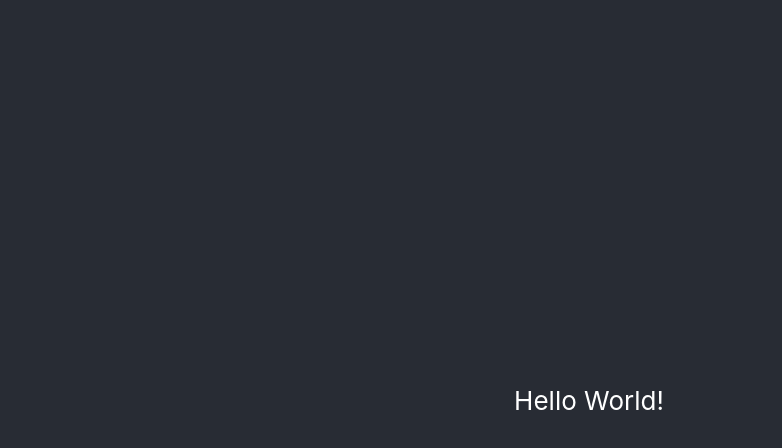
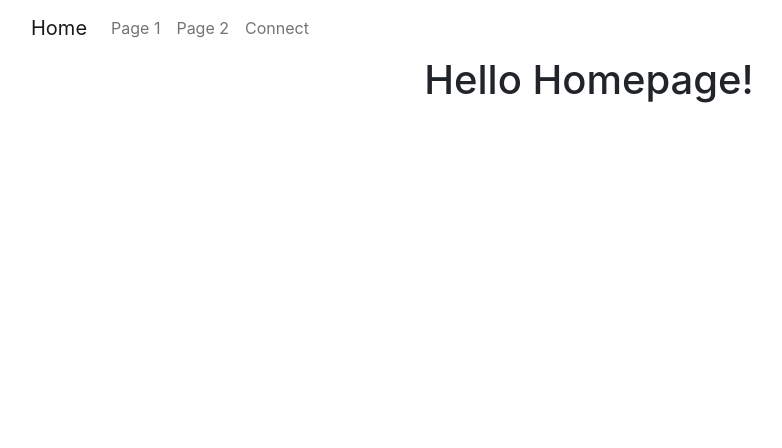
Before and after one commit to jnel-221/portfolioTemplate, a React (Create React App) app in the folder portfoliotemplate/: page / in a window 1280 px wide. Shown: the top 448 px of the page, without its empty margins (51-833 px from the left). Built offline with nearby package versions, Linux system fonts and the light colour scheme.

Commit message:
routes built and added to navbar, nav links successfully routing to all pages

```diff
--- a/portfoliotemplate/src/App.js
+++ b/portfoliotemplate/src/App.js
@@ -1,11 +1,30 @@
+import { HashRouter as Router, Route, Switch } from "react-router-dom";
+import Home from "./pages/Home";
+import Page1 from "./pages/Page1";
+import Page2 from "./pages/Page2";
+import Connect from "./pages/Connect";
 
-import './App.css';
+import "./App.css";
 
 function App() {
   return (
     <div className="App">
-      <header className="App-header">Hello World!
-      </header>
+      <Router basename={process.env.PUBLIC_URL}>
+        <Switch>
+          <Route exact path={["/"]}>
+            <Home />
+          </Route>
+          <Route exact path={["/page1"]}>
+            <Page1 />
+          </Route>
+          <Route exact path={["/page2"]}>
+            <Page2 />
+          </Route>
+          <Route exact path={["/connect"]}>
+            <Connect />
+          </Route>
+        </Switch>
+      </Router>
     </div>
   );
 }
--- a/portfoliotemplate/src/components/Header.js
+++ b/portfoliotemplate/src/components/Header.js
@@ -6,19 +6,19 @@ const Header = () => {
     return(
         <Navbar collapseOnSelect expand="lg">
         <Container>
-          <Navbar.Brand as={Link} to="#">
+          <Navbar.Brand as={Link} to="/">
             Home
           </Navbar.Brand>
           <Navbar.Toggle aria-controls="responsive-navbar-nav" />
           <Navbar.Collapse id="responsive-navbar-nav">
             <Nav className="me-auto">
-              <Nav.Link as={Link} to="#">
+              <Nav.Link as={Link} to="/page1">
                 Page 1
               </Nav.Link>
-              <Nav.Link as={Link} to="#">
+              <Nav.Link as={Link} to="/page2">
                 Page 2
               </Nav.Link>
-              <Nav.Link as={Link} to="#">
+              <Nav.Link as={Link} to="/connect">
                 Connect
               </Nav.Link>
             </Nav>
--- a/portfoliotemplate/src/pages/Connect.js
+++ b/portfoliotemplate/src/pages/Connect.js
@@ -1,9 +1,13 @@
 import React from "react";
+import Header from "../components/Header";
 
 const Connect = () => {
 
     return(
+        <>
+        <Header/>
         <h1>Hello Connect!</h1>
+        </>
     )
 }
 
--- a/portfoliotemplate/src/pages/Home.js
+++ b/portfoliotemplate/src/pages/Home.js
@@ -1,12 +1,14 @@
 import React from "react";
-
+import Header from "../components/Header"
 
 
 const Home = () =>{
 
     return(
+        <>
+        <Header/>
         <h1>Hello Homepage!</h1>
-
+        </>
     )
 }
 
--- a/portfoliotemplate/src/pages/Page1.js
+++ b/portfoliotemplate/src/pages/Page1.js
@@ -1,9 +1,13 @@
 import React from "react";
+import Header from "../components/Header";
 
 const Page1 = ()=>{
 
     return(
+        <>
+        <Header/>
         <h1>Hello Page 1!</h1>
+        </>
     )
 }
 
--- a/portfoliotemplate/src/pages/Page2.js
+++ b/portfoliotemplate/src/pages/Page2.js
@@ -1,9 +1,13 @@
 import React from "react";
+import Header from "../components/Header";
 
 const Page2 = () => {
 
     return(
+        <>
+        <Header/>
         <h1>Hello Page 2!</h1>
+        </>
     )
 }
 
```
